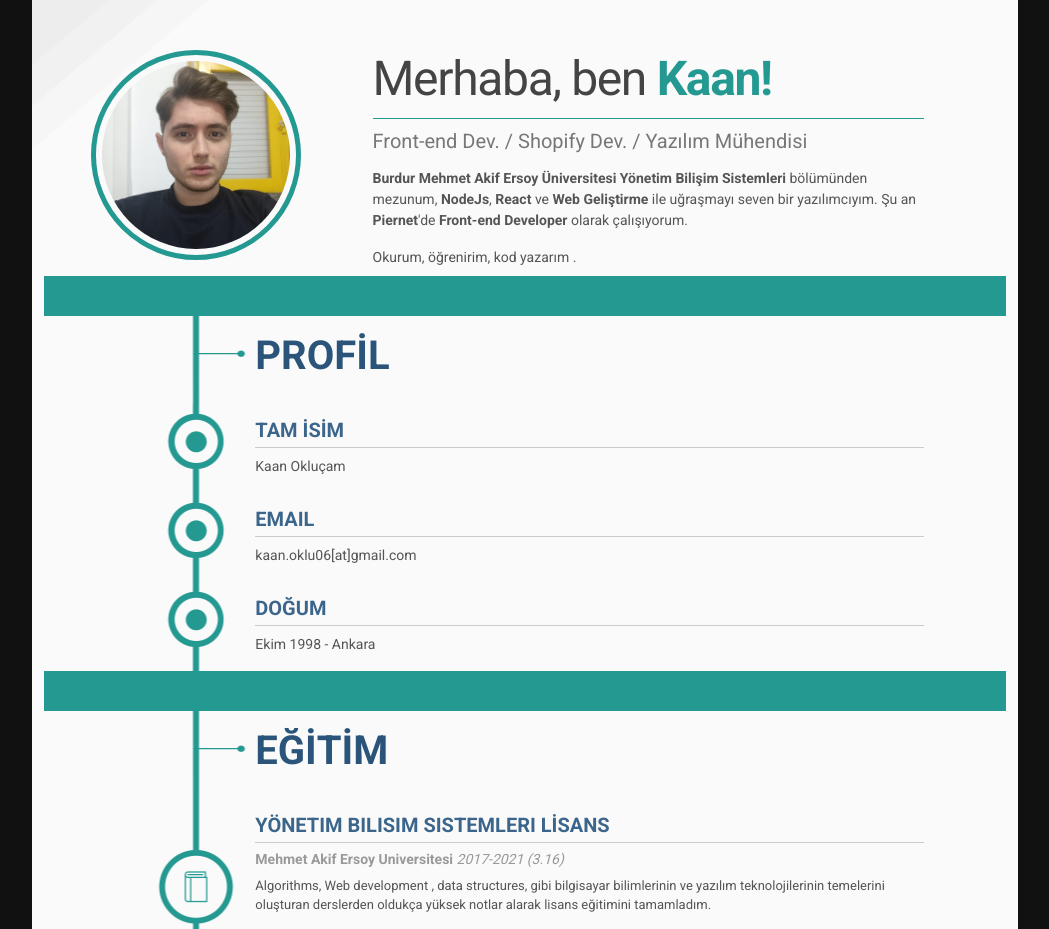
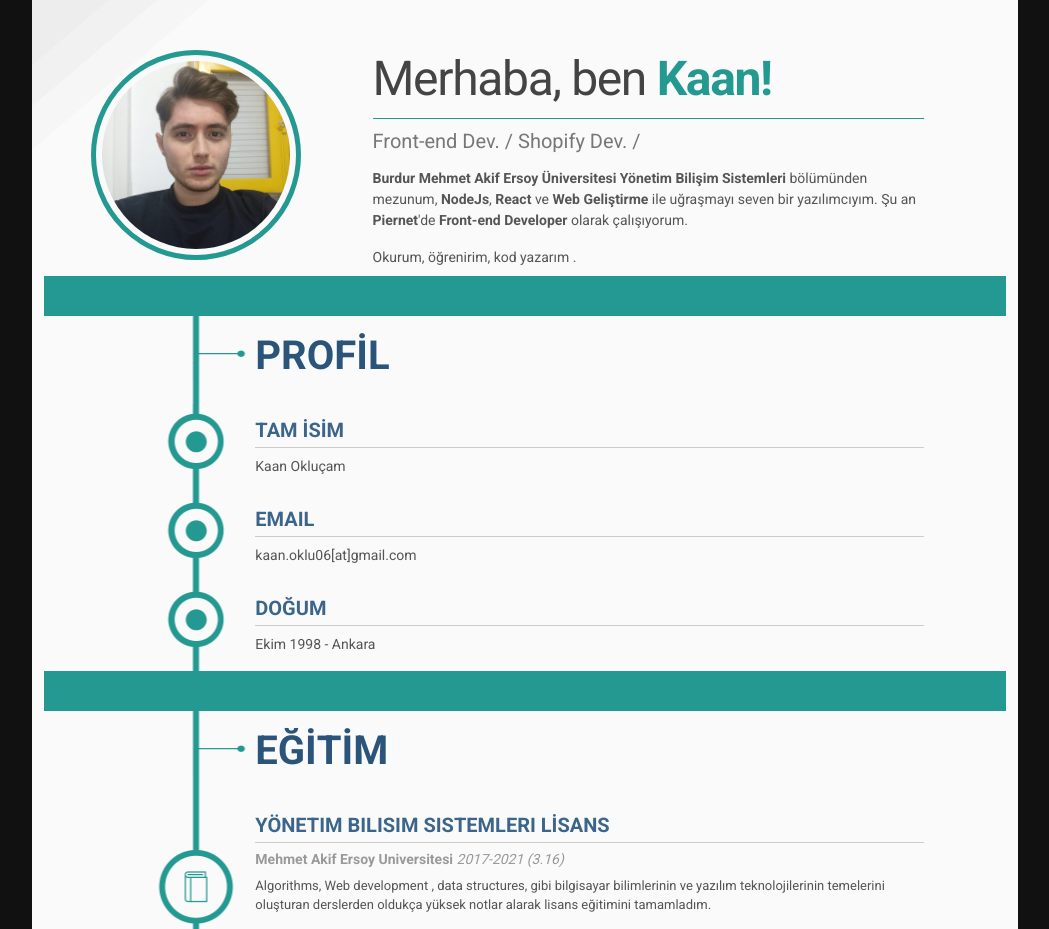
Before and after one commit to oklukaan/nextjs-cv, a Next.js app: page / in a window 1280 px wide. Shown: the part 960-1889 px from the top of the page, without its empty margins (115-1164 px from the left). Built offline with nearby package versions, Linux system fonts and the light colour scheme.

Commit message:
update all chages

```diff
--- a/src/components/cv/MyCv.jsx
+++ b/src/components/cv/MyCv.jsx
@@ -165,7 +165,7 @@ const MyCv = () => {
                                 <h1 className="intro-title1">
                                     Merhaba, ben
                                     <span className="color1 bold"> Kaan!</span></h1>
-                                <h2 className="intro-title2">Front-end Dev. / Shopify Dev. / Yazılım Mühendisi</h2>
+                                <h2 className="intro-title2">Front-end Dev. / Shopify Dev. /</h2>
                                  <p><strong>Burdur Mehmet Akif Ersoy Üniversitesi Yönetim Bilişim Sistemleri</strong> bölümünden mezunum, <strong>NodeJs</strong>, <strong>React</strong> ve <strong>Web Geliştirme</strong> ile uğraşmayı seven bir yazılımcıyım. Şu an <strong>Piernet</strong>&apos;de <strong>Front-end Developer</strong> olarak çalışıyorum.</p><p> Okurum, öğrenirim,  kod yazarım .</p>
                             </div>
                         </div>
```
